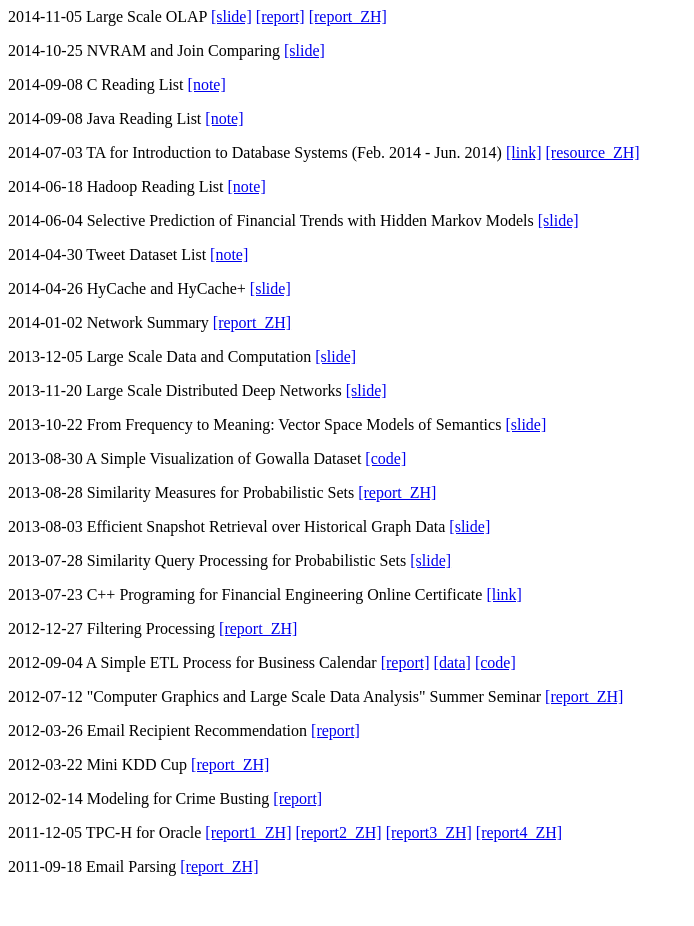
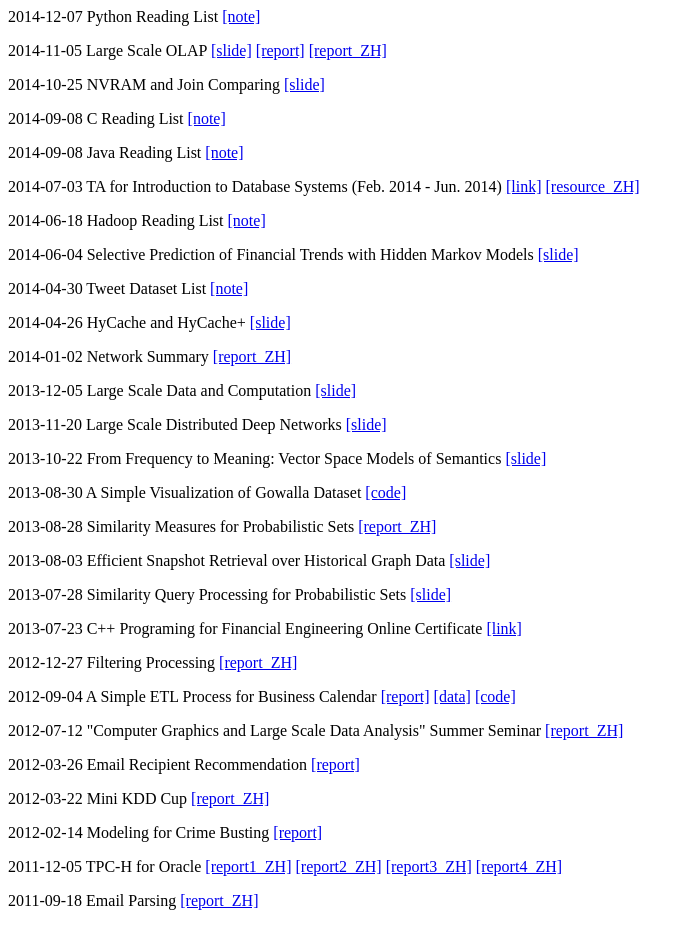
Before and after one commit to ifhuang/Homepage, a plain HTML site: page archive.html in a window 1280 px wide. Shown: the whole page, without its empty margins (0-694 px from the left). Before the commit the page ends 892 px from the top, so only its background shows below. Drawn offline with Linux system fonts and the light colour scheme.

Commit message:
add python reading list

```diff
--- a/archive.html
+++ b/archive.html
@@ -1,6 +1,7 @@
 <html>
 <title>Archive</title>
 <body>
+<p>2014-12-07 Python Reading List <a href="./files/PRL_note.txt">[note]</a></p>
 <p>2014-11-05 Large Scale OLAP <a href="./files/LSO_slide.pdf">[slide]</a> <a href="./files/LSO_report.pdf">[report]</a> <a href="./files/LSO_report_ZH.pdf">[report_ZH]</a></p>
 <p>2014-10-25 NVRAM and Join Comparing <a href="./files/NJC_slide.pdf">[slide]</a></p>
 <p>2014-09-08 C Reading List <a href="./files/CRL_note.txt">[note]</a></p>
```
Also changed, not shown: files/PRL_note.txt (added).
